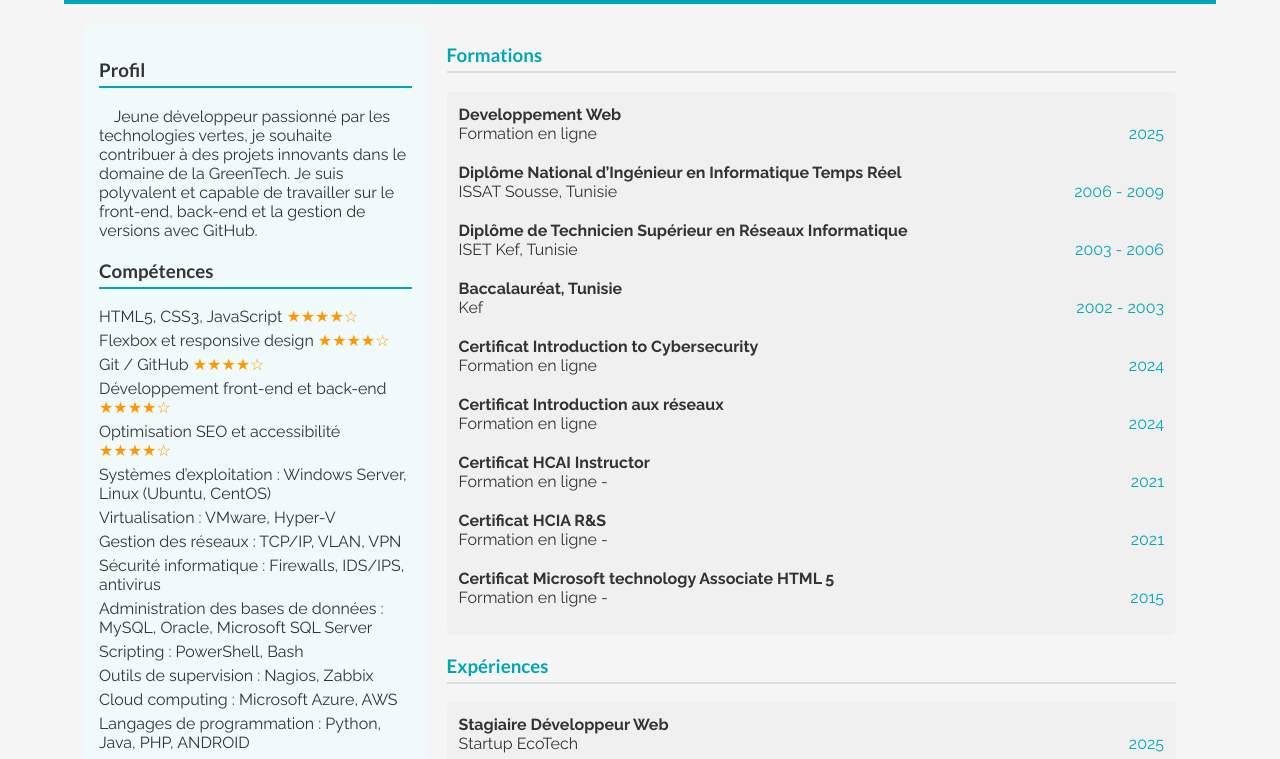
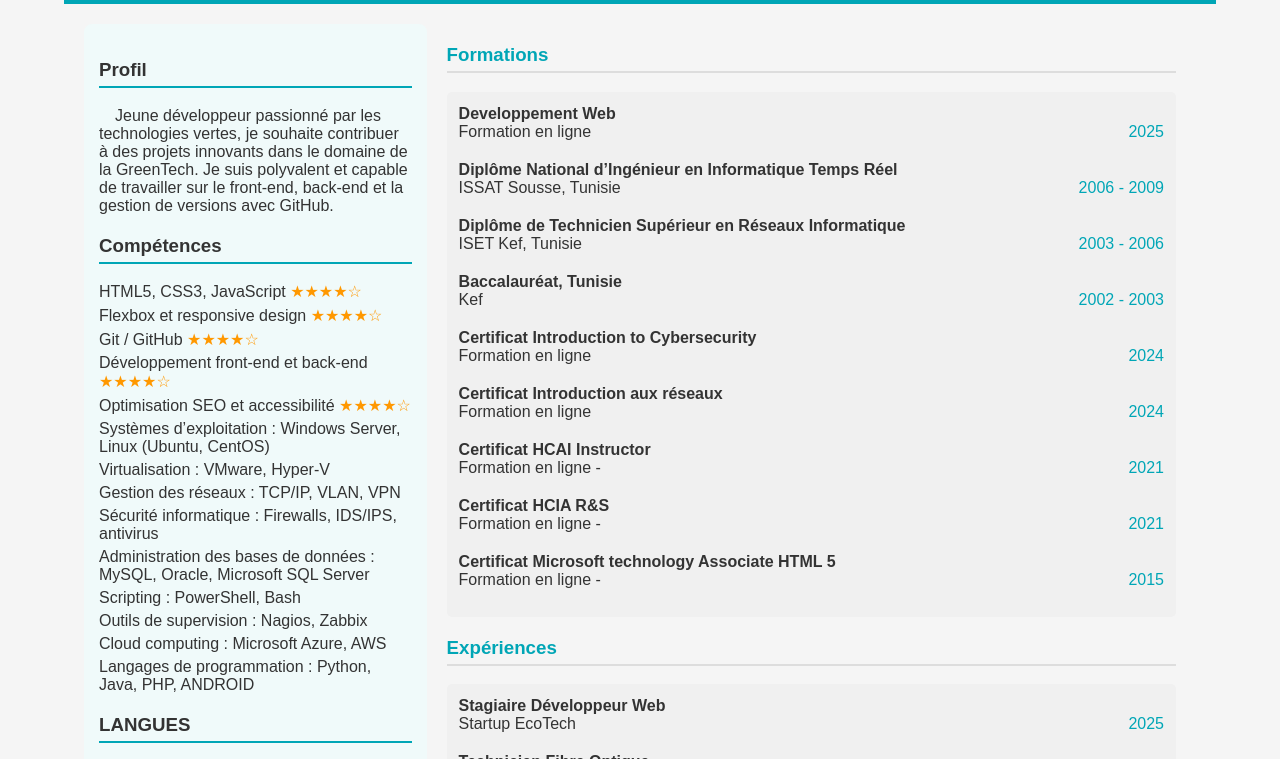
Before and after one commit to medyou21/CV-en-ligne, a plain HTML site: page index.html in a window 1280 px wide. Shown: the part 220-979 px from the top of the page. Drawn offline with Linux system fonts and the light colour scheme.

Commit message:
mise à jour fonts style css

```diff
--- a/assets/css/style.css
+++ b/assets/css/style.css
@@ -22,15 +22,12 @@
 }
 body {
   margin: 5%;
-  font-family: 'Raleway',Arial, sans-serif;
+  font-family: Arial, sans-serif;
   background: #f5f5f5;
 
   color: #333;
 }
-h1, h2, h3, h4 {
-  font-family: 'Lato', sans-serif;
-  font-weight: 700;
-}
+
 /*section header*/
 /* Style général du header */
 header {
```
Also changed, not shown: fonts/Raleway-Bold.ttf (deleted), fonts/Raleway-Italic.ttf (deleted), fonts/Raleway-Regular.ttf (deleted).
